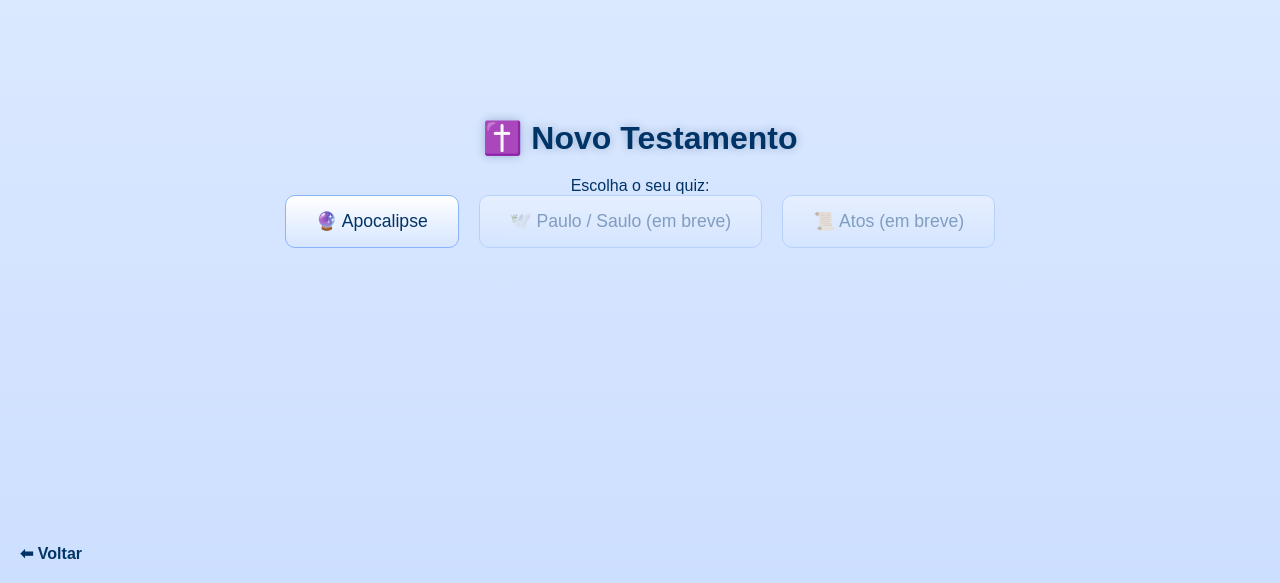
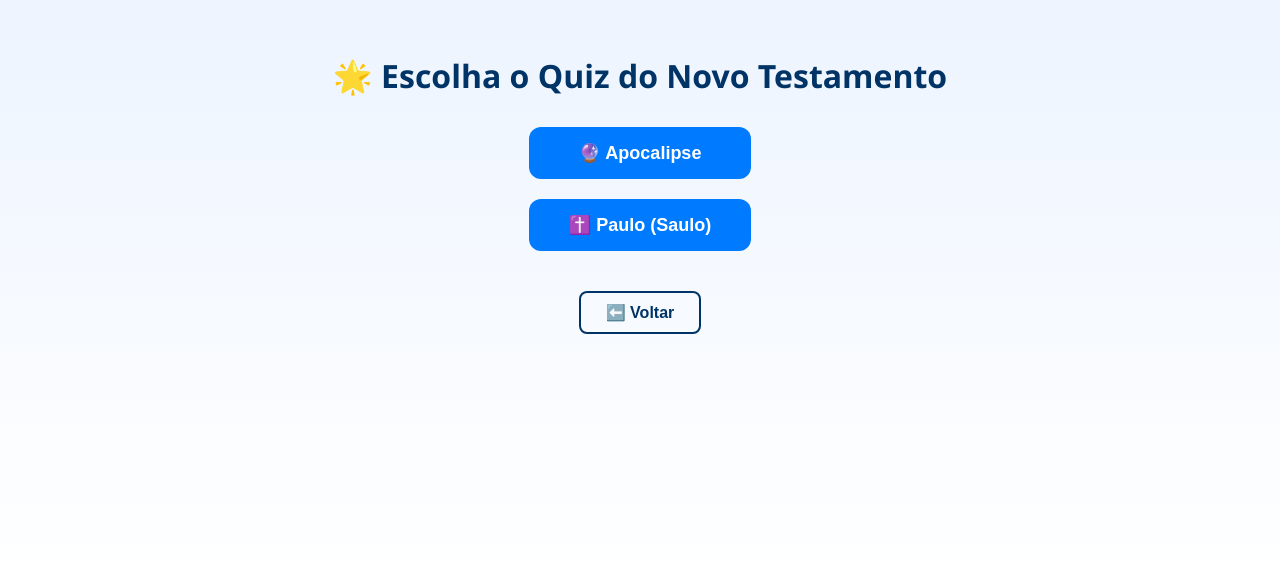
Before and after one commit to StarAnt007/ApocalipseTest, a plain HTML site: page novo.html in a window 1280 px wide. Shown: the part 217-800 px from the top of the page. Drawn offline with Linux system fonts and the light colour scheme.

Commit message:
Update novo.html

```diff
--- a/novo.html
+++ b/novo.html
@@ -1,69 +1,71 @@
 <!DOCTYPE html>
 <html lang="pt-BR">
 <head>
-<meta charset="UTF-8">
-<meta name="viewport" content="width=device-width, initial-scale=1.0">
-<title>Novo Testamento</title>
+  <meta charset="UTF-8" />
+  <meta name="viewport" content="width=device-width, initial-scale=1.0" />
+  <title>Novo Testamento - Quizzes</title>
   <style>
-  *{margin:0;padding:0;box-sizing:border-box;font-family:'Poppins',sans-serif}
-  body{
-    height:100vh;
-    background:linear-gradient(180deg,#e0ecff,#cddfff);
-    color:#003366;
-    display:flex;
-    flex-direction:column;
-    align-items:center;
-    justify-content:center;
-    text-align:center;
+    body {
+      font-family: 'Segoe UI', sans-serif;
+      background: linear-gradient(to bottom, #e6f0ff, #ffffff);
+      color: #003366;
+      text-align: center;
+      margin: 0;
+      padding: 0;
+      height: 100vh;
+      display: flex;
+      flex-direction: column;
+      justify-content: center;
+      align-items: center;
     }
-  h1{
-    font-size:2em;
-    margin-bottom:20px;
-    text-shadow:0 0 10px rgba(0,51,102,0.3);
+    h1 {
+      color: #003366;
+      font-size: 2em;
+      margin-bottom: 30px;
     }
-  .buttons{
-    display:flex;
-    flex-wrap:wrap;
-    gap:20px;
-    justify-content:center;
+    .container {
+      display: flex;
+      flex-direction: column;
+      gap: 20px;
     }
-  .btn{
-    background:linear-gradient(180deg,#ffffff,#d6e6ff);
-    border:1px solid #8ab4f8;
-    color:#003366;
-    padding:15px 30px;
-    border-radius:10px;
-    font-size:1.1em;
-    cursor:pointer;
-    text-decoration:none;
-    transition:0.2s;
+    button {
+      background: #007bff;
+      color: white;
+      border: none;
+      padding: 15px 40px;
+      border-radius: 12px;
+      font-size: 18px;
+      cursor: pointer;
+      transition: 0.3s;
+      font-weight: bold;
     }
-  .btn:hover{
-    background:linear-gradient(180deg,#d6e6ff,#b9d4ff);
-    transform:scale(1.05);
+    button:hover {
+      background: #0056b3;
+      transform: scale(1.05);
     }
-  .btn.disabled{
-    opacity:0.4;
-    cursor:not-allowed;
+    .back {
+      margin-top: 40px;
+      background: transparent;
+      color: #003366;
+      border: 2px solid #003366;
+      padding: 10px 25px;
+      border-radius: 8px;
+      cursor: pointer;
+      font-size: 16px;
+      transition: 0.3s;
     }
-  .back{
-    position:absolute;
-    bottom:20px;
-    left:20px;
-    color:#003366;
-    text-decoration:none;
-    font-weight:600;
+    .back:hover {
+      background: #003366;
+      color: #fff;
     }
   </style>
 </head>
 <body>
-  <h1>✝️ Novo Testamento</h1>
-  <p>Escolha o seu quiz:</p>
-  <div class="buttons">
-    <a href="apocalipse.html" class="btn">🔮 Apocalipse</a>
-    <a class="btn disabled">🕊️ Paulo / Saulo (em breve)</a>
-    <a class="btn disabled">📜 Atos (em breve)</a>
+  <h1>🌟 Escolha o Quiz do Novo Testamento</h1>
+  <div class="container">
+    <button onclick="window.location.href='apocalipse.html'">🔮 Apocalipse</button>
+    <button onclick="window.location.href='paulo.html'">✝️ Paulo (Saulo)</button>
   </div>
-  <a href="index.html" class="back">⬅ Voltar</a>
+  <button class="back" onclick="window.location.href='index.html'">⬅️ Voltar</button>
 </body>
 </html>
```
Lines whose indentation alone changed are shown as unchanged.
